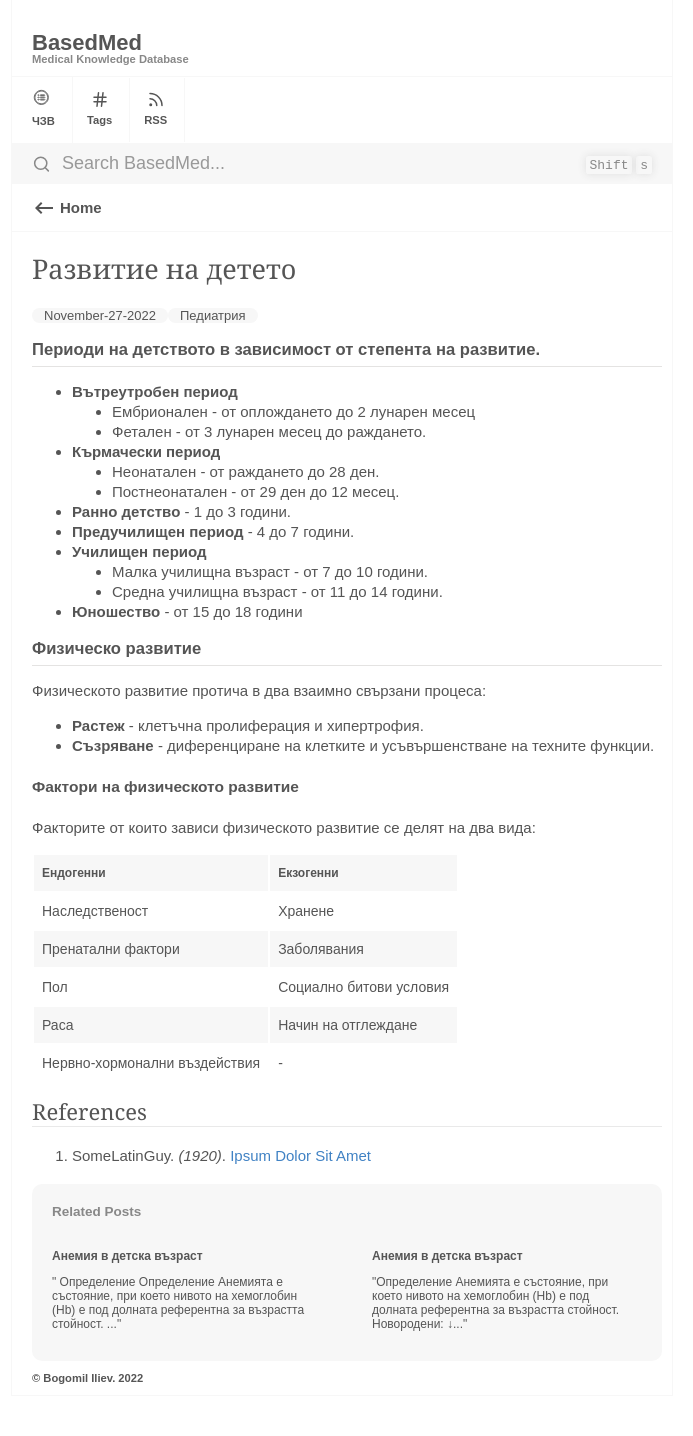
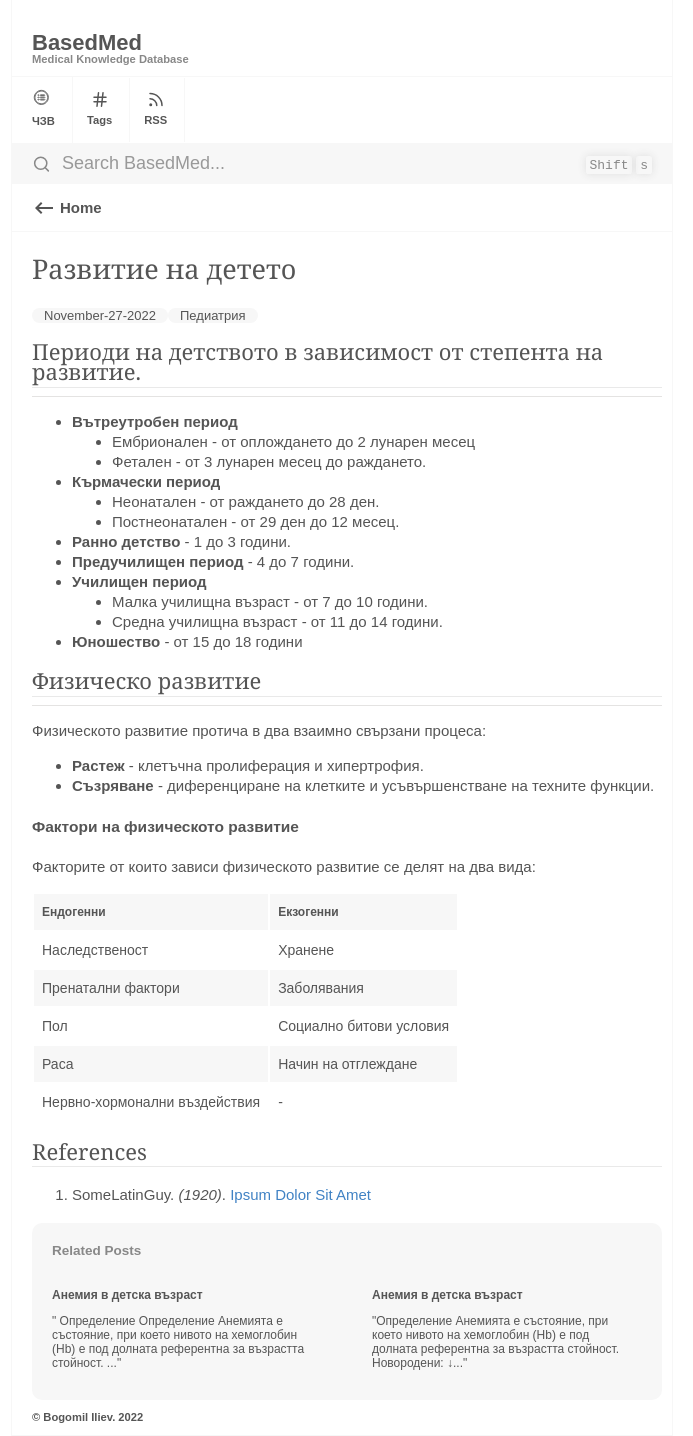
Before and after one commit to ilievmd/BasedMed, a Jekyll site: the page built from _posts/2022-11-27-развитие.md, in a window 1280 px wide. Shown: the whole page, without its empty margins (298-991 px from the left). Built offline with Jekyll 4.4.1, drawn with Linux system fonts in a browser that asks for light colours; before the commit the page ends 1396 px from its top, so only the background shows below that.

```diff
--- a/_posts/2022-11-27-развитие.md
+++ b/_posts/2022-11-27-развитие.md
@@ -3,7 +3,7 @@ title: Развитие на детето
 tags: Педиатрия
 ---
 
-### Периоди на детството в зависимост от степента на развитие.
+## Периоди на детството в зависимост от степента на развитие.
 ---
 - **Вътреутробен период**
 	- Ембрионален - от оплождането до 2 лунарен месец
@@ -18,7 +18,7 @@ tags: Педиатрия
 	- Средна училищна възраст - от 11 до 14 години.
 - **Юношество** - от 15 до 18 години
 
-### Физическо развитие
+## Физическо развитие
 ---
 Физическото развитие протича в два взаимно свързани процеса:
 - **Растеж** - клетъчна пролиферация и хипертрофия.
```
